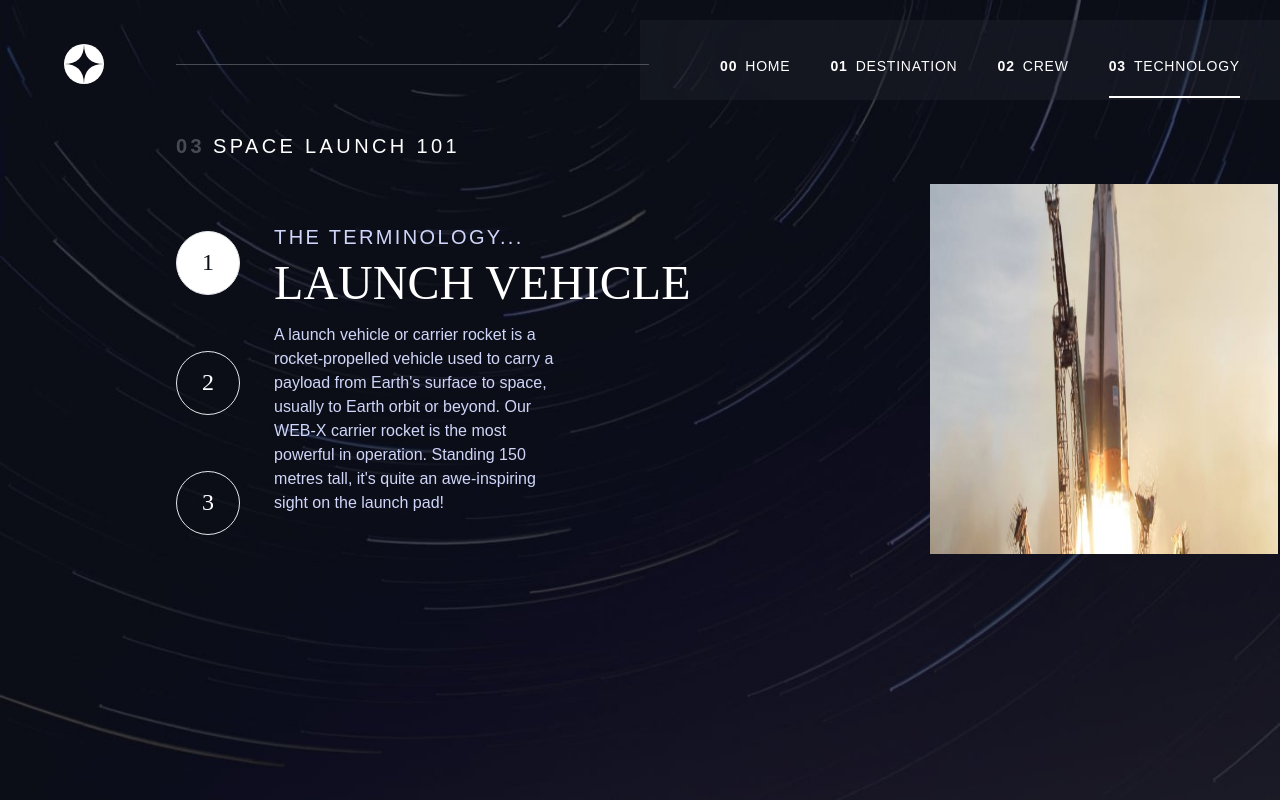
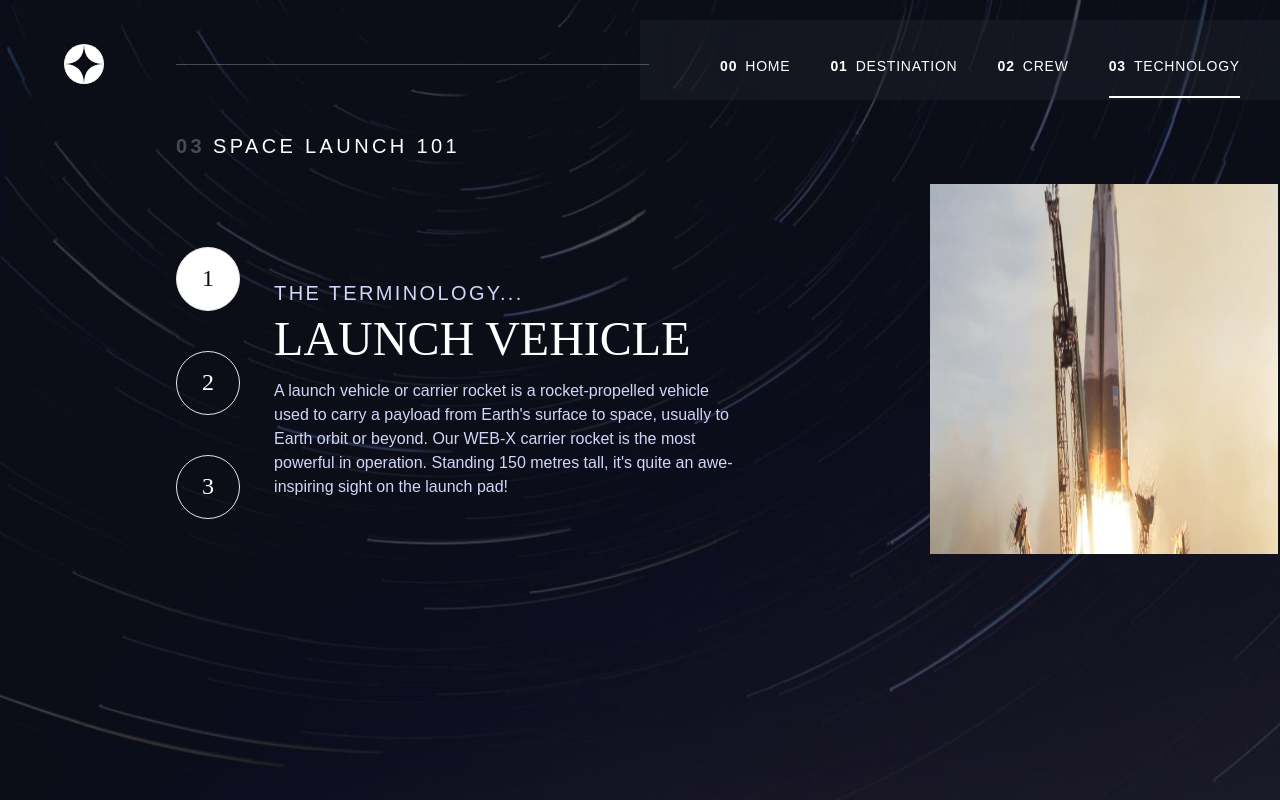
Before and after one commit to emmaGH1/space_tourism_site, a React (Create React App) app: page /technology in a window 1280 px wide. Built offline with nearby package versions, Linux system fonts and the light colour scheme.

Commit message:
minor changes

```diff
--- a/src/containers/Technology.jsx
+++ b/src/containers/Technology.jsx
@@ -59,12 +59,12 @@ const Technology = () => {
           })
         }
       </div>
-      <div>
+      <div className='md:mt-10'>
       <div className='uppercase text-color-2 mix-blend-normal text-center font-paragraph tracking-[.1477rem] mt-8 sm:text-2xl xl:text-xl xl:-mt-2 xl:text-left'>
         The Terminology...
       </div>
       <div className='font-Heading text-2xl text-center mb-4 mt-2 uppercase sm:text-3xl xl:text-left xl:text-5xl'>{technology[index].name}</div>
-      <div className='text-center font-paragraph w-[87%] text-color-2 sm:w-[80%] mx-auto leading-9 text-lg my-0 sm:mt-3 sm:text-left sm:mb-5 xl:w-[45%] xl:mx-0  xl:text-base'>{technology[index].description}</div>
+      <div className='text-center font-paragraph w-[87%] text-color-2 sm:w-[80%] mx-auto leading-9 text-lg my-0 sm:mt-3 sm:text-left sm:mb-5 xl:w-[70%] xl:mx-0  xl:text-base'>{technology[index].description}</div>
      </div>
      </div>
      </div>
```
